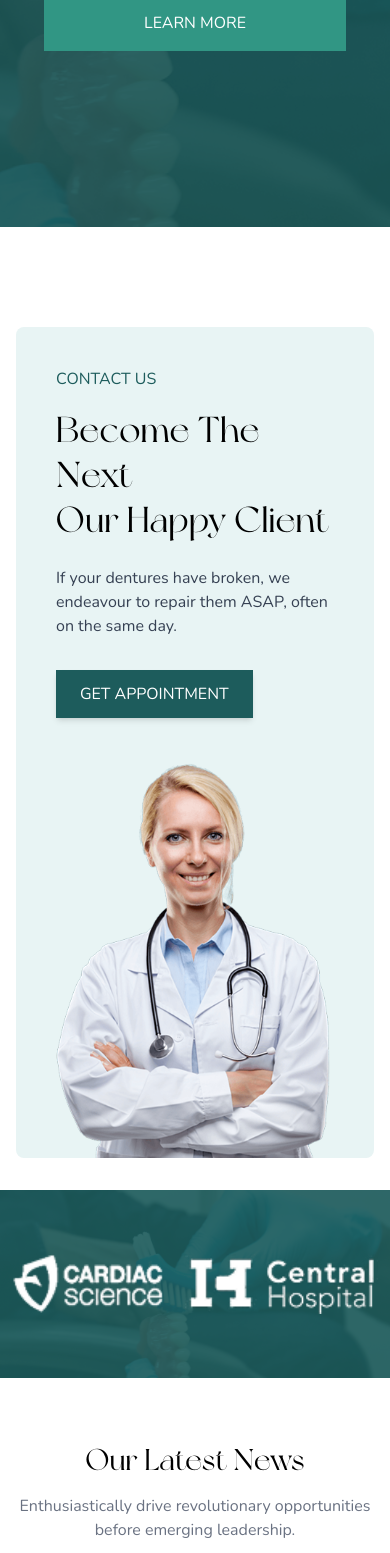
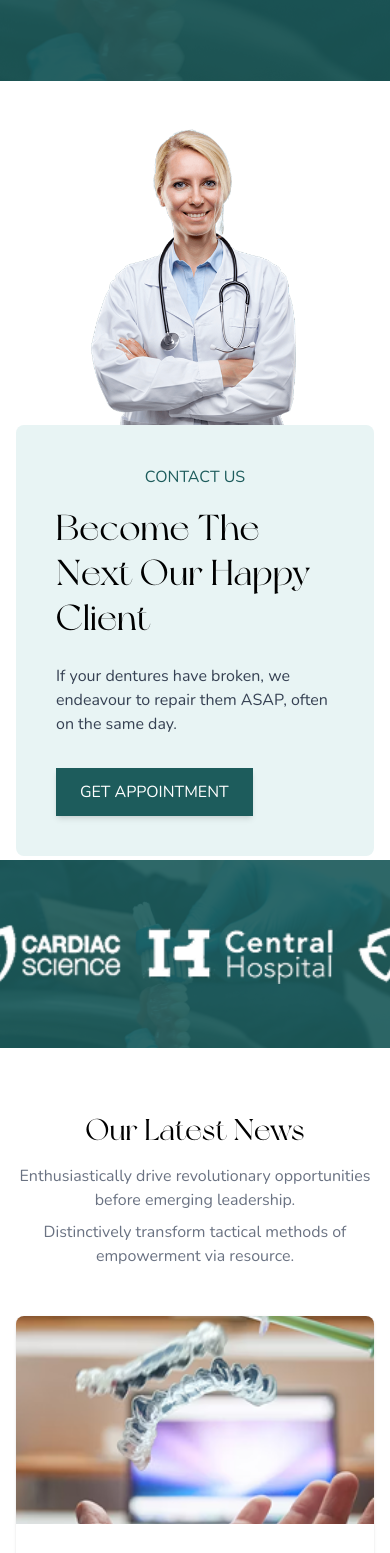
Before and after one commit to raoshahbazcoding/newdoc, a React (Vite) app: page / in a window 390 px wide. Shown: the part 8340-9893 px from the top of the page. Built offline with nearby package versions, Linux system fonts and the light colour scheme; a web font is replaced by a local one.

Commit message:
All Chnges Done

```diff
--- a/src/components/ContactUs.jsx
+++ b/src/components/ContactUs.jsx
@@ -2,8 +2,8 @@ const contact = "/contact.png";
 
 export default function ContactUs() {
   return (
-    <section className="py-8 mt-17 md:py-30">
-      <div className="container mx-auto px-4">
+    <section className="py-1 mt-10 md:py-30">
+      <div className="container mx-auto px-4 hidden md:block">
         <div className="bg-[#E8F4F4] flex flex-col md:flex-row items-center rounded-lg relative ">
           {/* Left Content */}
           <div className="p-10 md:p-16 md:w-1/2">
@@ -35,6 +35,42 @@ export default function ContactUs() {
           </div>
         </div>
       </div>
+
+      {/* THis IS For mobile */}
+      <div className="container mx-auto px-4 md:hidden">
+        {/* Right Image - Doctor Overlapping Properly */}
+        <div className="flex justify-center items-center" >
+            <img
+              src={contact}
+              alt="doctor"
+              className="max-h-[300px]   "
+            />
+          </div>
+        <div className="bg-[#E8F4F4] flex flex-col justify-center items-center rounded-lg relative ">
+
+          {/* Left Content */}
+          <div className="p-10 ">
+            <div className="uppercase text-[#1D5C5C] font-medium text-center mb-4">
+              CONTACT US
+            </div>
+            <h2 className="text-4xl  font-light mb-6 leading-tight">
+              Become The Next  Our Happy Client
+            </h2>
+            <p className="text-gray-700 mb-8">
+              If your dentures have broken, we endeavour to repair them ASAP,
+              often on the same day.
+            </p>
+            <a
+              href="#"
+              className="bg-[#1D5C5C] text-white px-6 py-3 inline-block uppercase  shadow-md hover:bg-[#174a4a] transition"
+            >
+              GET APPOINTMENT
+            </a>
+          </div>
+
+
+        </div>
+      </div>
     </section>
   );
 }
--- a/src/components/EmergencyRepairs.jsx
+++ b/src/components/EmergencyRepairs.jsx
@@ -9,7 +9,7 @@ export default function EmergencyRepairs() {
 {/* bg Image */}
      {/* Background Image with Dark Overlay */}
         <div
-          className="w-full h-[600px] bg-cover bg-center"
+          className="w-full h-[450px] bg-cover bg-center"
         >
 
         </div>
--- a/src/components/Footer.jsx
+++ b/src/components/Footer.jsx
@@ -1,6 +1,6 @@
 import { Twitter, Instagram,Facebook , Contact, MapPin, Globe, Phone, ChevronRight } from "lucide-react";
 
-const logo = "/hd-logo.svg";
+const logo = "/Footer-logoo.svg";
 // const fb = "/fb.png";
 
 export default function Footer() {
@@ -11,7 +11,7 @@ export default function Footer() {
           {/* Logo & Description */}
           <div>
             <a href="/" className="inline-block mb-6">
-              <img src={logo} alt="City Dental Care" className="h-auto w-[180px] " />
+              <img src={logo} alt="City Dental Care" className="h-auto w-[140px] " />
             </a>
             <p className=" mb-6 leading-relaxed">
               At City Dental Clinic, our mission is to enhance your denture experience by providing excellent denture care.
--- a/src/components/PartnerLogos.jsx
+++ b/src/components/PartnerLogos.jsx
@@ -12,23 +12,26 @@ import logom2 from "../assets/logo-m2.png";
 export default function Partners() {
   const logos = [logo1, logo2, logo3, logo1, logo2, logo3]; // Duplicated for seamless loop
   const scrollRef = useRef(null);
+  const mobileScrollRef = useRef(null);
   const [isHovered, setIsHovered] = useState(false);
+  const [isMobileHovered, setIsMobileHovered] = useState(false);
 
   useEffect(() => {
-    if (!scrollRef.current) return;
+    const scrollContainer = scrollRef.current;
+    if (!scrollContainer) return;
 
     let scrollAmount = 0;
     const scrollSpeed = 1; // Adjust speed if needed
-    const maxScroll = scrollRef.current.scrollWidth / 2; // Halfway point to reset
+    const maxScroll = scrollContainer.scrollWidth / 2;
 
     const scroll = () => {
       if (!isHovered) {
         scrollAmount += scrollSpeed;
         if (scrollAmount >= maxScroll) {
-          scrollRef.current.scrollLeft = 0;
+          scrollContainer.scrollLeft = 0;
           scrollAmount = 0;
         } else {
-          scrollRef.current.scrollLeft = scrollAmount;
+          scrollContainer.scrollLeft = scrollAmount;
         }
       }
       requestAnimationFrame(scroll);
@@ -37,6 +40,32 @@ export default function Partners() {
     const animation = requestAnimationFrame(scroll);
     return () => cancelAnimationFrame(animation);
   }, [isHovered]);
+
+  // Mobile scrolling effect
+  useEffect(() => {
+    const mobileContainer = mobileScrollRef.current;
+    if (!mobileContainer) return;
+
+    let scrollAmount = 0;
+    const scrollSpeed = 1;
+    const maxScroll = mobileContainer.scrollWidth / 2;
+
+    const scroll = () => {
+      if (!isMobileHovered) {
+        scrollAmount += scrollSpeed;
+        if (scrollAmount >= maxScroll) {
+          mobileContainer.scrollLeft = 0;
+          scrollAmount = 0;
+        } else {
+          mobileContainer.scrollLeft = scrollAmount;
+        }
+      }
+      requestAnimationFrame(scroll);
+    };
+
+    const animation = requestAnimationFrame(scroll);
+    return () => cancelAnimationFrame(animation);
+  }, [isMobileHovered]);
 
   return (
     <div className="relative w-full">
@@ -59,17 +88,24 @@ export default function Partners() {
             onMouseEnter={() => setIsHovered(false)}
             onMouseLeave={() => setIsHovered(true)}
           >
-            {/* Duplicate logos for seamless looping */}
             {logos.concat(logos).map((logo, index) => (
               <img key={index} src={logo} alt={`Partner ${index}`} className="h-10 md:h-18" />
             ))}
           </div>
         </div>
 
-        {/* Mobile Version */}
-        <div className="md:hidden flex justify-center gap-5">
-          <img src={logom1} alt="Pharmacy" className="h-15" />
-          <img src={logom2} alt="Healthcare" className="h-15" />
+        {/* Mobile Scrolling Logos */}
+        <div className="md:hidden overflow-hidden w-full">
+          <div
+            ref={mobileScrollRef}
+            className="flex items-center gap-5 whitespace-nowrap overflow-hidden w-full"
+            onMouseEnter={() => setIsMobileHovered(false)}
+            onMouseLeave={() => setIsMobileHovered(true)}
+          >
+            {[logom1, logom2, logom1, logom2].map((logo, index) => (
+              <img key={index} src={logo} alt={`Mobile Partner ${index}`} className="h-15" />
+            ))}
+          </div>
         </div>
       </div>
     </div>
--- a/src/components/Services.jsx
+++ b/src/components/Services.jsx
@@ -46,7 +46,7 @@ export default function Services() {
   ];
 
   return (
-    <section className="pb-8 md:py-10">
+    <section className="pb-8 mb-1 md:mb-6 md:py-10">
       <div className="container mx-auto px-4">
         {/* Section Heading */}
         <div className="text-center mb-4">
```
Also changed, not shown: public/Footer-logoo.svg (added).
